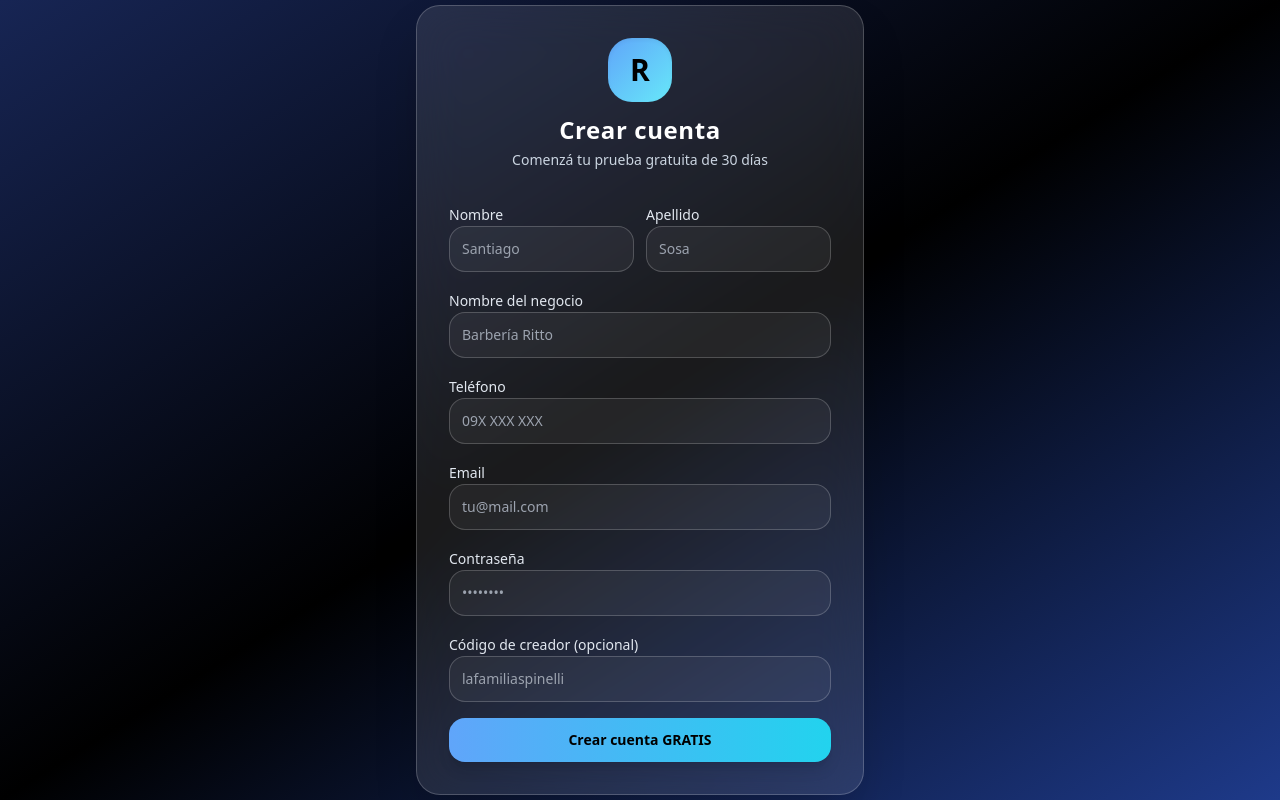
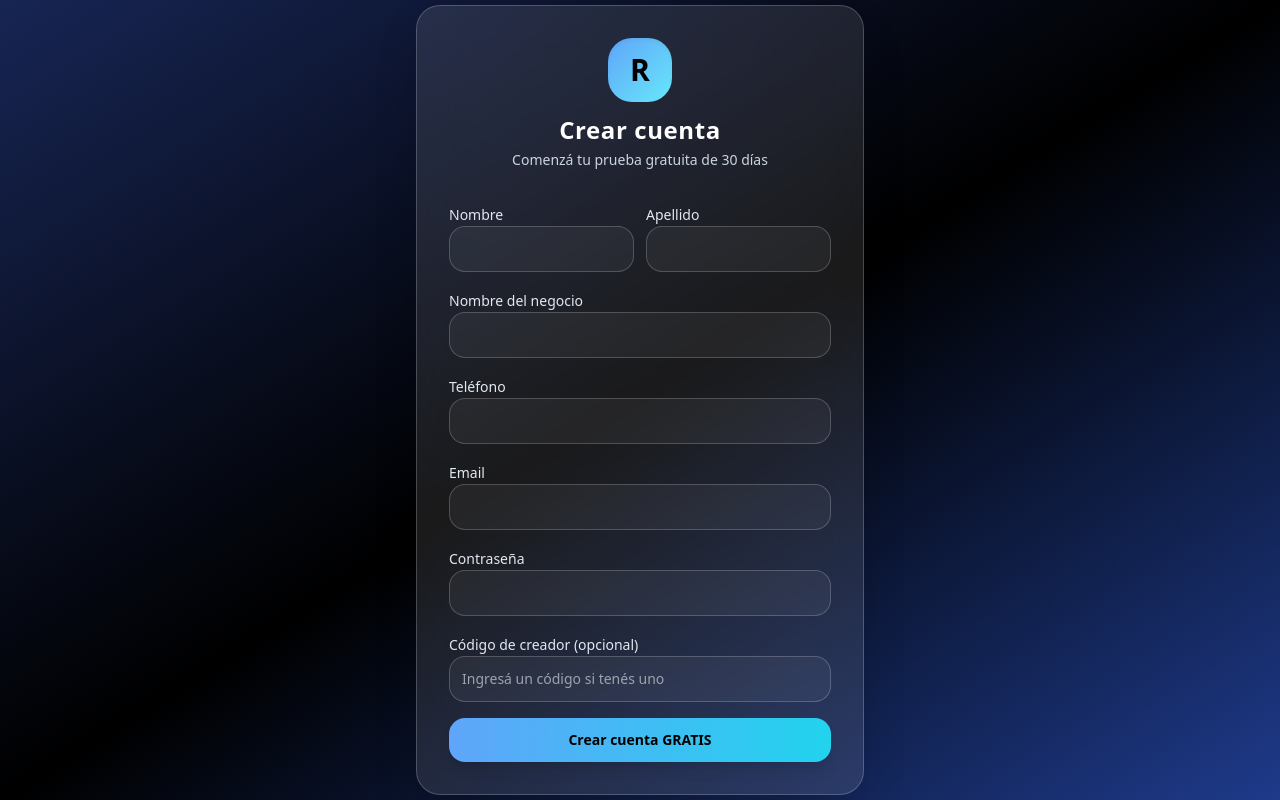
Before and after one commit to santiagososa2424-code/ritto, a React (Vite) app: page /register in a window 1280 px wide. Built offline with nearby package versions, Linux system fonts and the light colour scheme; no server answers.

Commit message:
Update Register.jsx

```diff
--- a/src/pages/Register.jsx
+++ b/src/pages/Register.jsx
@@ -27,7 +27,7 @@ export default function Register() {
 
     setChecking(true);
 
-    // 1️⃣ VALIDAR SI EL NEGOCIO YA EXISTE
+    // Verificar si ya existe el negocio
     const { data: existingBiz, error: bizCheckError } = await supabase
       .from("businesses")
       .select("id")
@@ -48,7 +48,10 @@ export default function Register() {
     setChecking(false);
     setLoading(true);
 
-    // 2️⃣ CREAR USUARIO
+    // Detectar si el código es válido
+    const validCreator = creatorCode.trim() === SPECIAL_CODE;
+
+    // Crear usuario
     const { data, error: signUpError } = await supabase.auth.signUp({
       email,
       password,
@@ -58,8 +61,8 @@ export default function Register() {
           lastname,
           phone,
           businessName,
-          creator_code: creatorCode || null,
-          lifetime_free: creatorCode === SPECIAL_CODE,
+          creator_code: validCreator ? SPECIAL_CODE : null,
+          lifetime_free: validCreator,
         },
       },
     });
@@ -77,12 +80,14 @@ export default function Register() {
       return;
     }
 
-    // 3️⃣ CREAR NEGOCIO
+    // Fecha de trial si NO es lifetime
     const now = new Date();
     const trialEnds = new Date(now.getTime() + 30 * 24 * 60 * 60 * 1000);
 
-    const plan = creatorCode === SPECIAL_CODE ? "lifetime_free" : "trial";
+    // Plan correcto
+    const plan = validCreator ? "lifetime_free" : "trial";
 
+    // Crear negocio
     const { error: businessError } = await supabase
       .from("businesses")
       .insert([
@@ -93,8 +98,8 @@ export default function Register() {
           phone,
           is_active: true,
           plan,
-          trial_starts_at: plan === "trial" ? now.toISOString() : null,
-          trial_ends_at: plan === "trial" ? trialEnds.toISOString() : null,
+          trial_starts_at: validCreator ? null : now.toISOString(),
+          trial_ends_at: validCreator ? null : trialEnds.toISOString(),
         },
       ]);
 
@@ -104,12 +109,17 @@ export default function Register() {
       return;
     }
 
-    toast.success("Cuenta creada con éxito 🎉");
+    toast.success(
+      validCreator
+        ? "Acceso GRATIS para siempre activado 🎉"
+        : "Cuenta creada con éxito 🎉"
+    );
+
     setLoading(false);
     navigate("/dashboard");
   };
 
-  // ⭐ LOADER ANIMADO RITTO (APPLE STYLE)
+  // Loader cuando crea la cuenta
   if (loading) {
     return (
       <div className="min-h-screen flex items-center justify-center bg-gradient-to-br from-blue-950 via-black to-blue-900">
@@ -145,73 +155,36 @@ export default function Register() {
           <div className="grid grid-cols-2 gap-3">
             <div>
               <label className="text-sm text-slate-200">Nombre</label>
-              <input
-                type="text"
-                className="input-ritto"
-                value={name}
-                onChange={(e) => setName(e.target.value)}
-                placeholder="Santiago"
-              />
+              <input type="text" className="input-ritto" value={name} onChange={(e)=>setName(e.target.value)} />
             </div>
-
             <div>
               <label className="text-sm text-slate-200">Apellido</label>
-              <input
-                type="text"
-                className="input-ritto"
-                value={lastname}
-                onChange={(e) => setLastname(e.target.value)}
-                placeholder="Sosa"
-              />
+              <input type="text" className="input-ritto" value={lastname} onChange={(e)=>setLastname(e.target.value)} />
             </div>
           </div>
 
           {/* Negocio */}
           <div>
             <label className="text-sm text-slate-200">Nombre del negocio</label>
-            <input
-              type="text"
-              className="input-ritto"
-              value={businessName}
-              onChange={(e) => setBusinessName(e.target.value)}
-              placeholder="Barbería Ritto"
-            />
+            <input type="text" className="input-ritto" value={businessName} onChange={(e)=>setBusinessName(e.target.value)} />
           </div>
 
           {/* Teléfono */}
           <div>
             <label className="text-sm text-slate-200">Teléfono</label>
-            <input
-              type="tel"
-              className="input-ritto"
-              value={phone}
-              onChange={(e) => setPhone(e.target.value)}
-              placeholder="09X XXX XXX"
-            />
+            <input type="tel" className="input-ritto" value={phone} onChange={(e)=>setPhone(e.target.value)} />
           </div>
 
           {/* Email */}
           <div>
             <label className="text-sm text-slate-200">Email</label>
-            <input
-              type="email"
-              className="input-ritto"
-              value={email}
-              onChange={(e) => setEmail(e.target.value)}
-              placeholder="tu@mail.com"
-            />
+            <input type="email" className="input-ritto" value={email} onChange={(e)=>setEmail(e.target.value)} />
           </div>
 
           {/* Password */}
           <div>
             <label className="text-sm text-slate-200">Contraseña</label>
-            <input
-              type="password"
-              className="input-ritto"
-              value={password}
-              onChange={(e) => setPassword(e.target.value)}
-              placeholder="••••••••"
-            />
+            <input type="password" className="input-ritto" value={password} onChange={(e)=>setPassword(e.target.value)} />
           </div>
 
           {/* Creator Code */}
@@ -222,14 +195,11 @@ export default function Register() {
               className="input-ritto"
               value={creatorCode}
               onChange={(e) => setCreatorCode(e.target.value)}
-              placeholder="lafamiliaspinelli"
+              placeholder="Ingresá un código si tenés uno"
             />
           </div>
 
-          <button
-            type="submit"
-            className="button-ritto"
-          >
+          <button type="submit" className="button-ritto">
             Crear cuenta GRATIS
           </button>
         </form>
@@ -238,36 +208,3 @@ export default function Register() {
     </div>
   );
 }
-
-/* TAILWIND CLASSES PERSONALIZADAS: AGREGA ESTO EN TU CSS GLOBAL
-
-.input-ritto {
-  @apply w-full bg-white/5 border border-white/20 text-white rounded-2xl p-3 text-sm
-  focus:ring-2 focus:ring-blue-400 transition-all duration-300
-  focus:scale-[1.02] hover:scale-[1.01];
-}
-
-.button-ritto {
-  @apply w-full mt-2 bg-gradient-to-r from-blue-400 to-cyan-400 text-black font-semibold py-3
-  rounded-2xl text-sm hover:opacity-90 transition-all duration-300 shadow-lg hover:scale-[1.02];
-}
-
-.animate-fadeIn {
-  animation: fadeIn 0.6s ease-out forwards;
-}
-
-@keyframes fadeIn {
-  from { opacity: 0; transform: translateY(10px); }
-  to { opacity: 1; transform: translateY(0); }
-}
-
-.animate-popIn {
-  animation: popIn 0.5s ease-out;
-}
-
-@keyframes popIn {
-  0% { transform: scale(0.6); opacity: 0; }
-  100% { transform: scale(1); opacity: 1; }
-}
-
-*/
```
